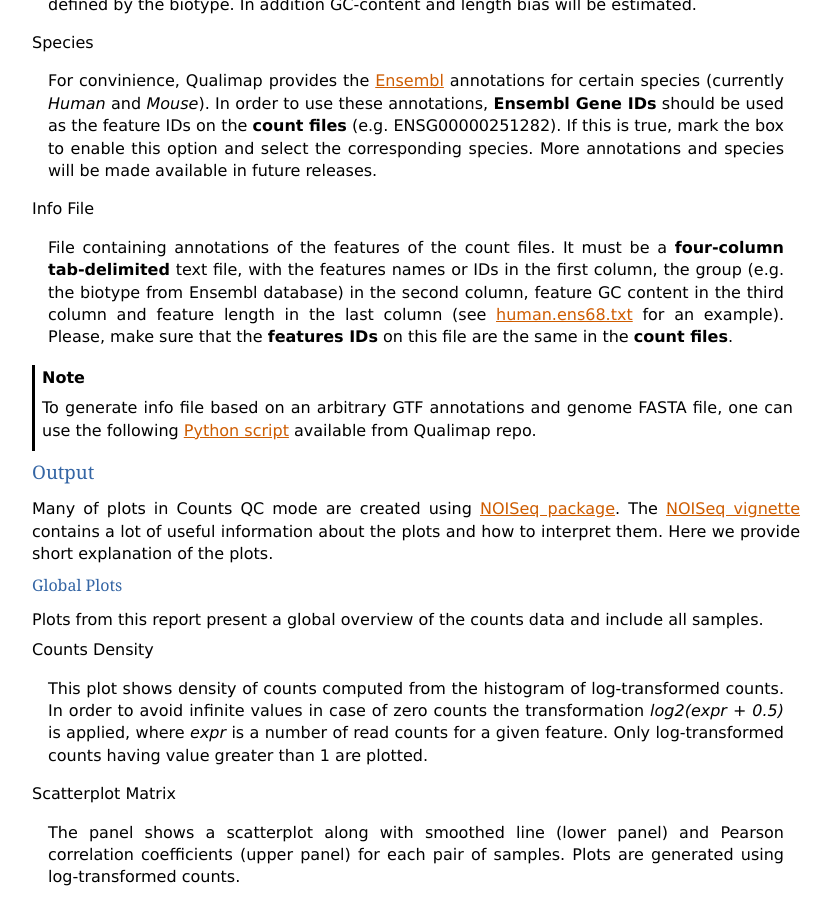
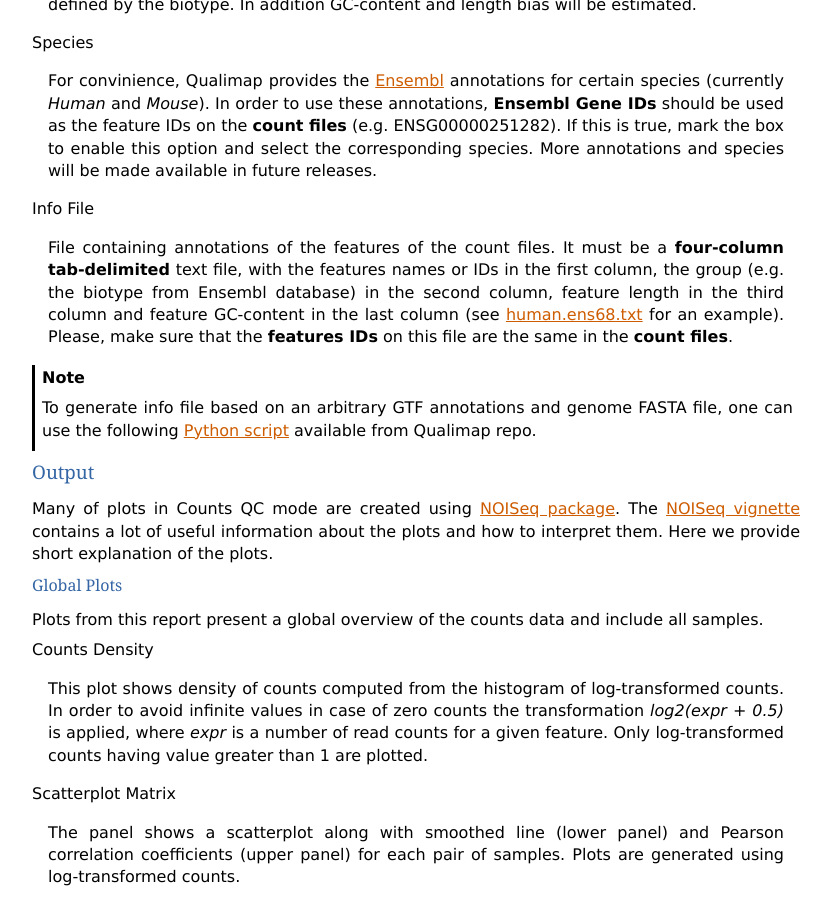
Before and after one commit to scchess/Qualimap, a Sphinx documentation site: the page built from doc/analysis.rst, in a window 1280 px wide and 900 px high, scrolled down 9202 px. Shown: the whole window, without its empty margins (48-879 px from the left). Built offline with Sphinx 7.4.7, drawn with Linux system fonts in a browser that asks for light colours.

```diff
--- a/doc/analysis.rst
+++ b/doc/analysis.rst
@@ -362,7 +362,7 @@ Input Parameters
 
 :guilabel:`Info File`
 
-    File containing annotations of the features of the count files. It must be a **four-column** **tab-delimited** text file, with the features names or IDs in the first column, the group (e.g. the biotype from Ensembl database) in the second column, feature GC content in the third column and feature length in the last column (see `human.ens68.txt <http://kokonech.github.io/qualimap/samples/human.ens68.txt>`_ for an example). Please, make sure that the **features IDs** on this file are the same in the **count files**.
+    File containing annotations of the features of the count files. It must be a **four-column** **tab-delimited** text file, with the features names or IDs in the first column, the group (e.g. the biotype from Ensembl database) in the second column, feature length in the third column and feature GC-content in the last column (see `human.ens68.txt <http://kokonech.github.io/qualimap/samples/human.ens68.txt>`_ for an example). Please, make sure that the **features IDs** on this file are the same in the **count files**.
 
 .. note::
     To generate info file based on an arbitrary GTF annotations and genome FASTA file, one can use the following `Python script <https://bitbucket.org/kokonech/qualimap/src/master/util/createQualimapInfoFile.py?at=master>`_ available from Qualimap repo.
```
Also changed, not shown: 2 other files.
